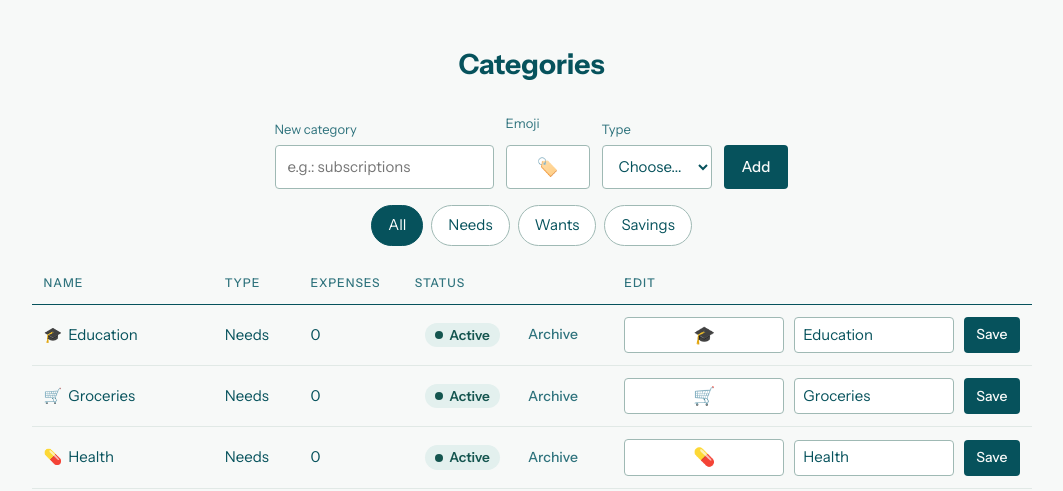
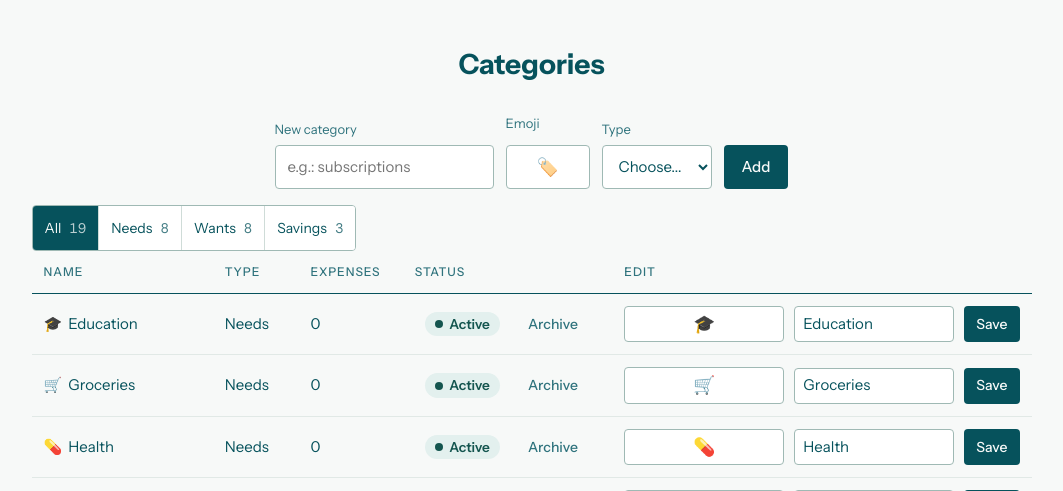
Before and after one commit to gabrielajamhour/needs-wants-tracker, a Flask app: page /categories in a window 1280 px wide. Shown: the part 69-560 px from the top of the page, without its empty margins (101-1164 px from the left). Run offline with Flask 3, Linux system fonts and the light colour scheme; data comes from the database, SQL or seed files in the repository; data that the repository does not hold is empty; some libraries are stand-ins or nearby versions.

Commit message:
Show the Categories type filter as a segmented control with counts

```diff
--- a/app.py
+++ b/app.py
@@ -150,6 +150,16 @@ def category_name_exists(db, name, exclude_id=None):
     return row is not None
 
 
+def count_categories_by_type():
+    """Count the categories of each type, archived ones included; the key "" is the total."""
+    counts = {"needs": 0, "wants": 0, "savings": 0}
+    rows = get_db().execute("SELECT type, COUNT(*) AS n FROM categories GROUP BY type")
+    for row in rows:
+        counts[row["type"]] = row["n"]
+    counts[""] = sum(counts.values())
+    return counts
+
+
 def render_categories(show, form=None, edit=None, status=200):
     """Render the categories page, optionally with what the user typed after an error."""
     where, params = ("WHERE c.type = ?", (show,)) if show else ("", ())
@@ -170,7 +180,14 @@ def render_categories(show, form=None, edit=None, status=200):
     )
     form = form or {"name": "", "type": "", "emoji": DEFAULT_EMOJI}
     return (
-        render_template("categories.html", categories=rows, selected=show, form=form, edit=edit),
+        render_template(
+            "categories.html",
+            categories=rows,
+            selected=show,
+            form=form,
+            edit=edit,
+            counts=count_categories_by_type(),
+        ),
         status,
     )
 
--- a/static/styles.css
+++ b/static/styles.css
@@ -1132,6 +1132,12 @@ h1 {
     outline-offset: -4px;
 }
 
+.segmented-option:has(input:checked),
+.segmented-option.is-active {
+    background: var(--color-ink);
+    color: var(--color-on-ink);
+}
+
 .segmented-dot {
     width: 6px;
     height: 6px;
@@ -1141,6 +1147,18 @@ h1 {
 .segmented-option-needs .segmented-dot { background: var(--color-needs); }
 .segmented-option-wants .segmented-dot { background: var(--color-wants); }
 .segmented-option-savings .segmented-dot { background: var(--color-savings); }
+
+/* Segmented options that are links (Categories filter) */
+a.segmented-option {
+    text-decoration: none;
+}
+
+.segmented-count {
+    font-family: var(--font-mono);
+    font-size: 14px;
+    font-variant-numeric: tabular-nums;
+    opacity: 0.75;
+}
 
 /* Small screens: Type is as wide as the other filters, its options sharing the width;
    Clear moves to the right */
--- a/templates/categories.html
+++ b/templates/categories.html
@@ -62,16 +62,16 @@
     <button type="submit">Add</button>
 </form>
 
-<nav class="chips" aria-label="Filter categories by type">
+<nav class="segmented" aria-label="Filter categories by type">
 
     {% for value, label in [("", "All"), ("needs", "Needs"), ("wants", "Wants"), ("savings", "Savings")] %}
 
     <a href="{{ url_for('manage_categories', show=value or None) }}"
-       class="chip {{ 'active' if selected == value }}"
+       class="segmented-option{{ ' is-active' if selected == value }}"
         {% if selected == value %}
             aria-current="page"
         {% endif %}>
-        {{ label }}
+        {{ label }} <span class="segmented-count">{{ counts[value] }}</span>
     </a>
 
     {% endfor %}
```
Also changed, not shown: tests/test_categories.py (+15 -0 lines).
